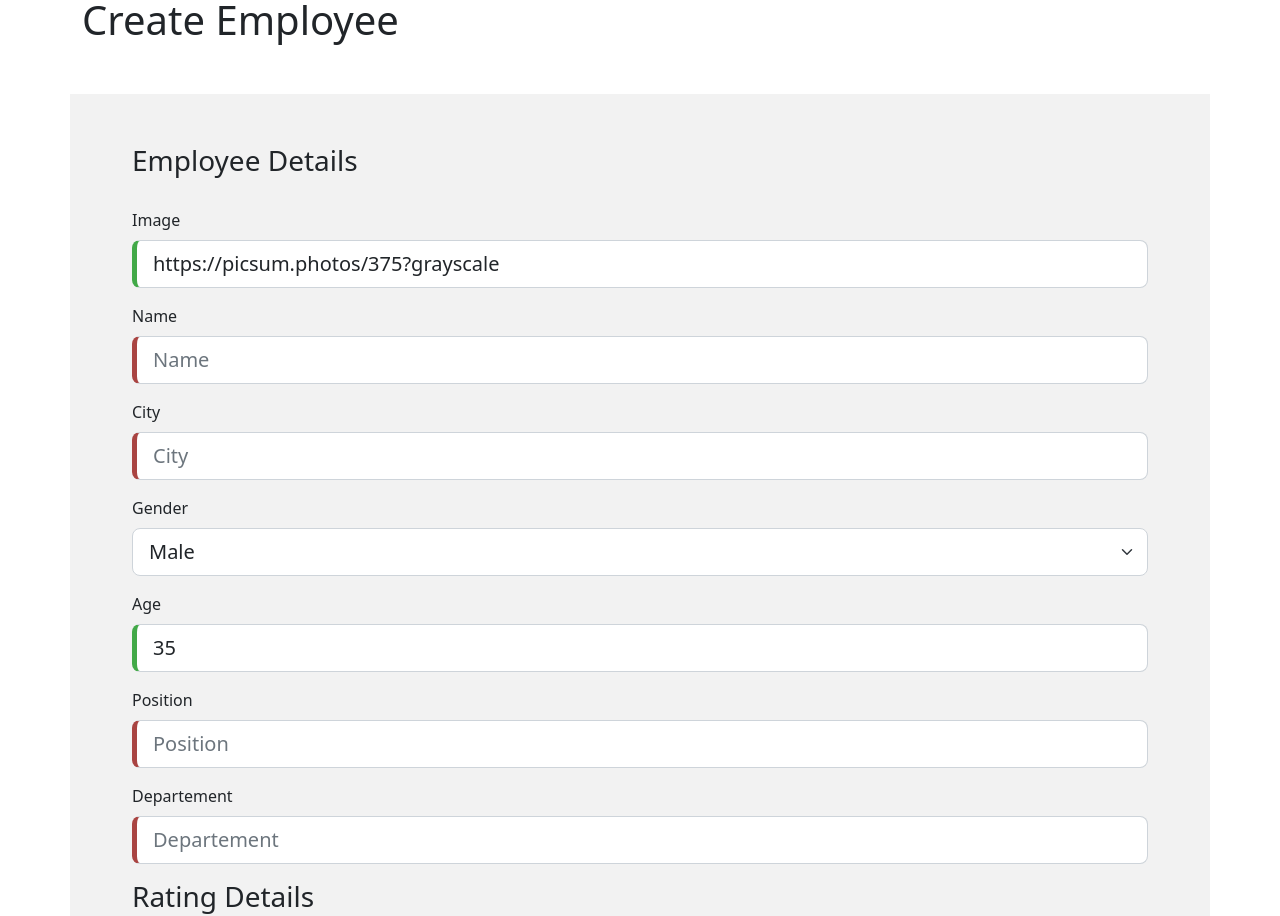
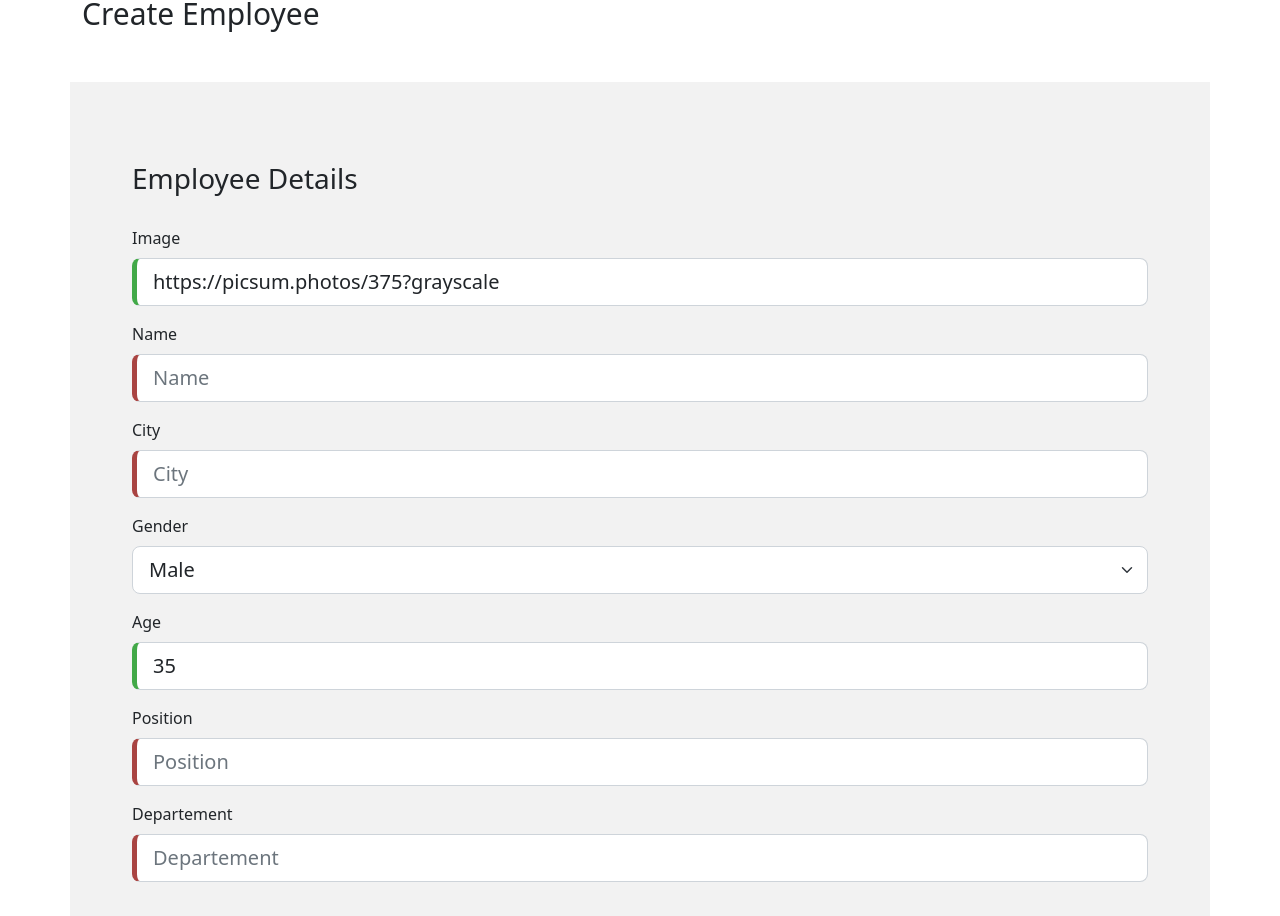
Before and after one commit to bmehler/rating-app, an Angular app: page /create in a window 1280 px wide. Shown: the part 110-1026 px from the top of the page. Built offline with nearby package versions, Linux system fonts and the light colour scheme.

Commit message:
Iteration 8 - SCSS classes and styling changed

```diff
--- a/src/app/employee-create/employee-create.component.html
+++ b/src/app/employee-create/employee-create.component.html
@@ -1,12 +1,12 @@
 <div class="container">
     <div class="row">
         <div class="col-lg-12">
-            <h1>Create Employee</h1>
+            <h1 class="header">Create Employee</h1>
         </div>
     </div>
     <div class="row form-top">
         <div class="col-lg-12">
-            <h3 id="subheader">Employee Details</h3>
+            <h3 class="create__subheader">Employee Details</h3>
             <form #createForm="ngForm" (ngSubmit)="submitForm()" novalidate>
                 <div class="mb-3">
                     <label for="img" class="form-label">Image</label>
@@ -71,7 +71,7 @@
                         Departement  must be at least 2 characters long.
                       </div>
                  </div>
-                <h3 id="subheader">Rating Details</h3>
+                <h3 class="create__subheader">Rating Details</h3>
                 <div class="mb-3">
                     <label class="quality">Qualitiy</label>
                     <select name="quality" class="form-select form-select-lg" aria-label="quality" [(ngModel)]="this.employee.ratings[0].quality">
--- a/src/app/employee-edit/employee-edit.component.html
+++ b/src/app/employee-edit/employee-edit.component.html
@@ -6,7 +6,7 @@
     </div>
     <div class="row form-top">
         <div class="col-lg-12">
-            <h3 id="subheader">Employee Details</h3>
+            <h3 class="create__subheader">Employee Details</h3>
             <form #editForm="ngForm" (ngSubmit)="submitForm()" novalidate>
                 <div class="mb-3">
                     <label for="img" class="form-label">Image</label>
@@ -71,7 +71,7 @@
                         Departement  must be at least 2 characters long.
                       </div>
                  </div>
-                <h3 id="subheader">Rating Details</h3>
+                <h3 class="create__subheader">Rating Details</h3>
                 <div class="mb-3">
                     <label class="quality">Qualitiy</label>
                     <select name="quality" class="form-select form-select-lg" aria-label="quality" [(ngModel)]="this.employee.ratings[0].quality">
--- a/src/app/employee-show/employee-show.component.html
+++ b/src/app/employee-show/employee-show.component.html
@@ -1,8 +1,8 @@
 <div class="container" *ngIf="employee">
     <div class="row">
         <div class="col-lg-12">
-            <div>
-                <h1 class="progress__header"><ra-notification [employee]="employee"></ra-notification> <span class="progress__name float-end float-md-none float-lg-none">{{ employee.name }}</span></h1>
+            <div class="progress__header">
+                <h1><ra-notification [employee]="employee"></ra-notification> <span class="progress__name float-end float-md-none float-lg-none">{{ employee.name }}</span></h1>
                 <a (click)="removeEmployee()" class="btn__delete float-end btn btn-outline-danger"><fa-icon [icon]="fatrash"></fa-icon> Delete</a>
                 <a [routerLink]="['../../edit', employee.id]" class="btn__edit float-end btn btn-danger"><fa-icon [icon]="fatrash"></fa-icon> Edit</a>
             </div>
--- a/src/scss/components/_card.scss
+++ b/src/scss/components/_card.scss
@@ -1,10 +1,12 @@
 .card {
     margin-top: 50px;
+}
+.progress__header {
+    margin-bottom: 30px;
 }
 .progress__name {
     padding-left: 10px;
 }
-
 @media(min-width:992px) {
     .card__progress {
         margin-top: 10px;
--- a/src/scss/layout/_header.scss
+++ b/src/scss/layout/_header.scss
@@ -9,6 +9,7 @@
         font-size: 30px;
     }
 }
-#subheader {
+.create__subheader {
+    margin-top: 30px;
     margin-bottom: 30px;
 }
```
